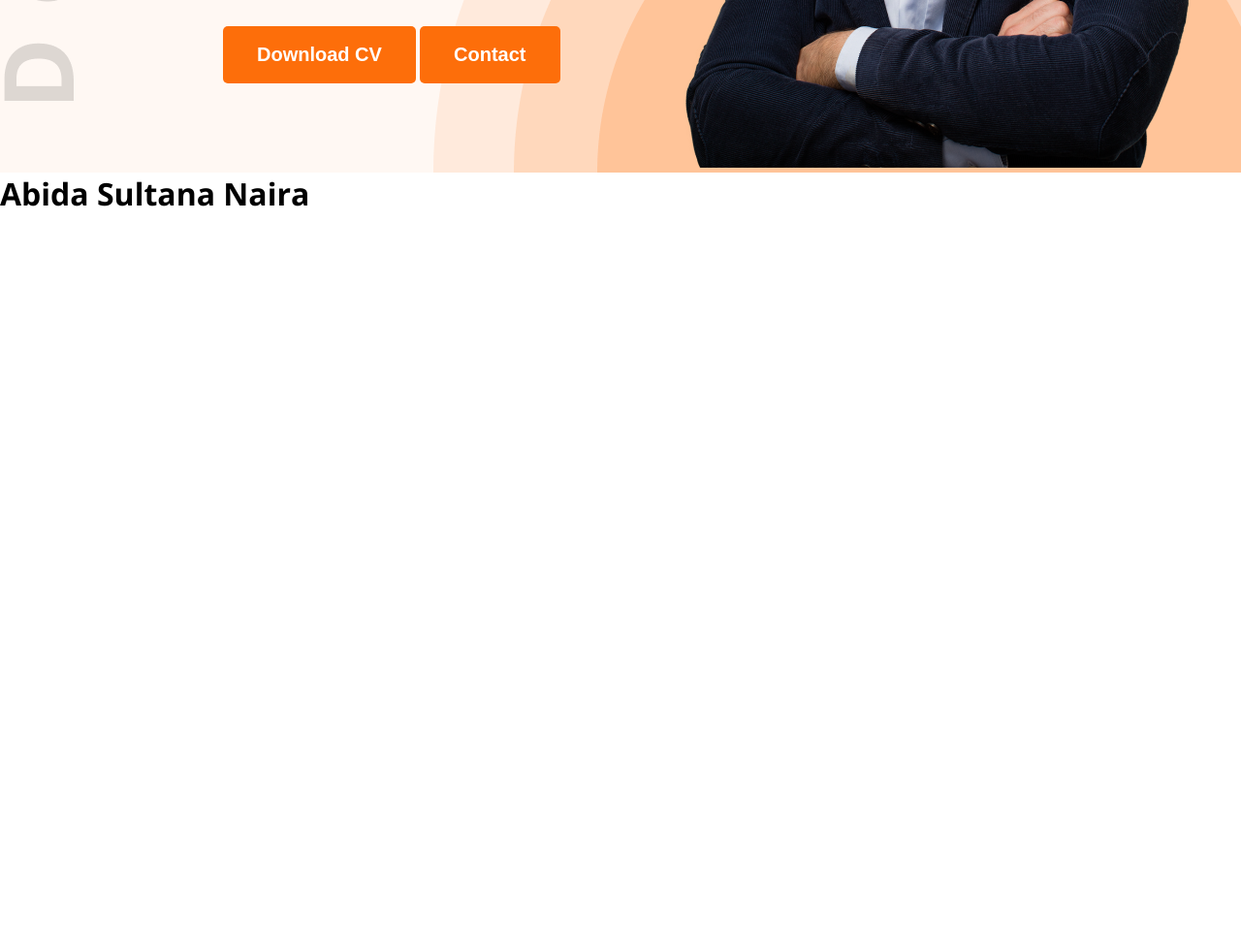
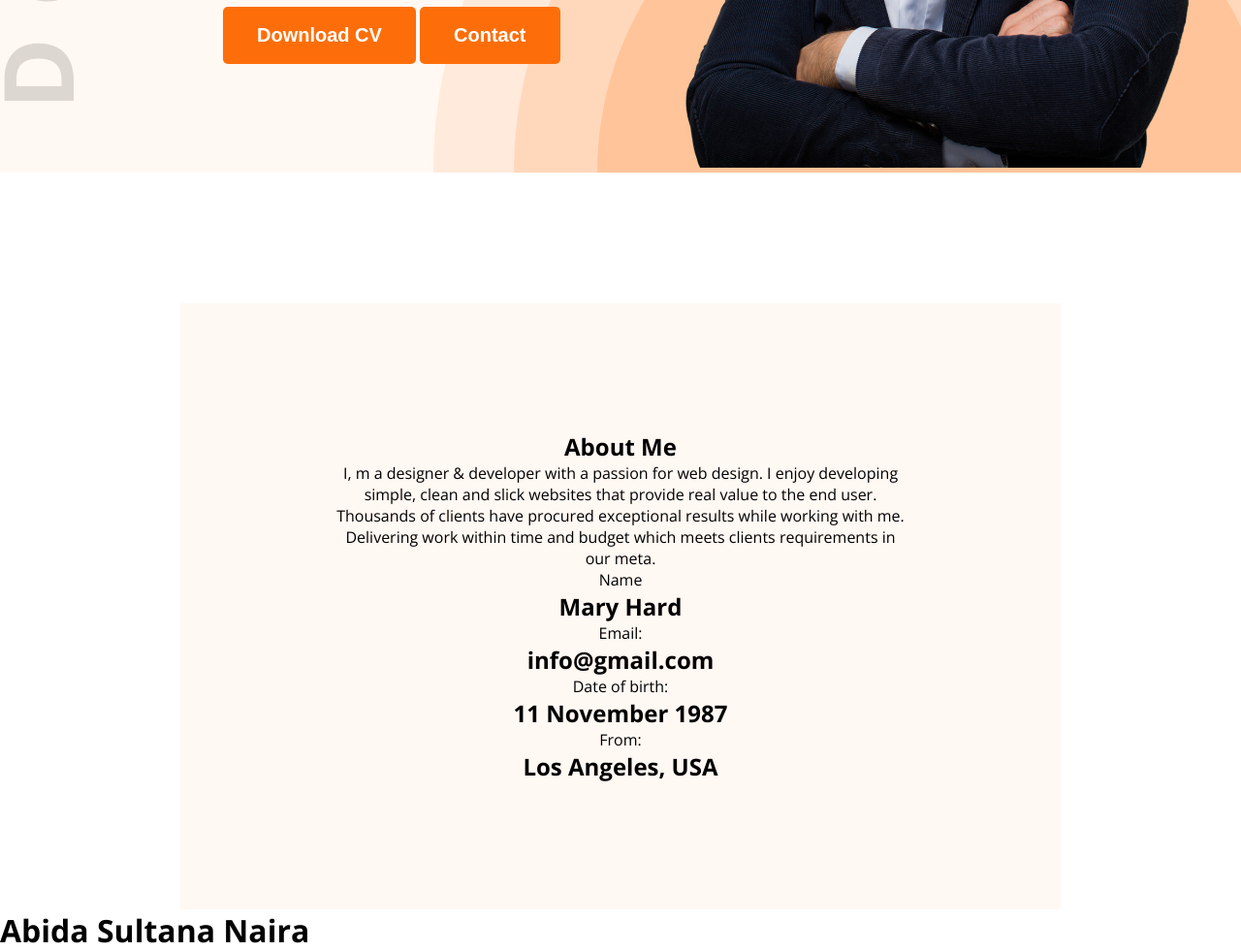
Before and after one commit to abdurrahmang2/start-code, a plain HTML site: page index.html in a window 1280 px wide. Shown: the part 659-1640 px from the top of the page at 97% size. Before the commit the page ends 880 px from the top, so only its background shows below. Drawn offline with nearby package versions, Linux system fonts and the light colour scheme.

Commit message:
about section

```diff
--- a/Styles/style.css
+++ b/Styles/style.css
@@ -69,7 +69,7 @@ nav .menu a{
    }
 
    #banner .banner-content h1{
-    font-size: 85px;
+    font-size: 70px;
     font-weight: 800;
    color: #181818;
    margin-bottom: 20px;
@@ -84,3 +84,14 @@ nav .menu a{
     max-width: 590px;
     vertical-align: middle;
    }
+   #about{
+    padding-top: 135px;
+   }
+   #about .about-container{
+    width: 71%;
+    max-width: 1140px;
+    margin: 0 auto;
+    text-align: center;
+    background-color: #FFF8F3;
+    padding: 131px 156px;
+   }
--- a/index.html
+++ b/index.html
@@ -41,6 +41,33 @@
             </div>
         </section>
     </header>
+    <Section id="about">
+<div class="about-container">
+    <div class="section-headding">
+<h2>About Me</h2>
+<p>I, m a designer & developer with a passion for web design. I enjoy developing simple, clean and slick websites that provide real value to the end user. Thousands of clients have procured exceptional results while working with me. Delivering work within time and budget which meets clients requirements in our meta.</p>
+    </div>
+    <div class="about-info">
+        <div class="info-card">
+            <p>Name</p>
+            <h2>Mary Hard</h2>
+        </div>
+        <div class="info-card">
+            <p>Email:</p>
+            <h2>info@gmail.com</h2>
+        </div>
+        <div class="info-card">
+            <p>Date of birth:</p>
+            <h2>11 November 1987</h2>
+        </div>
+        <div class="info-card">
+            <p>From:</p>
+            <h2>Los Angeles, USA</h2>
+        </div>
+
+    </div>
+</div>
+    </Section>
     <h1 class="abida">Abida Sultana Naira</h1>
 </body>
 
```
